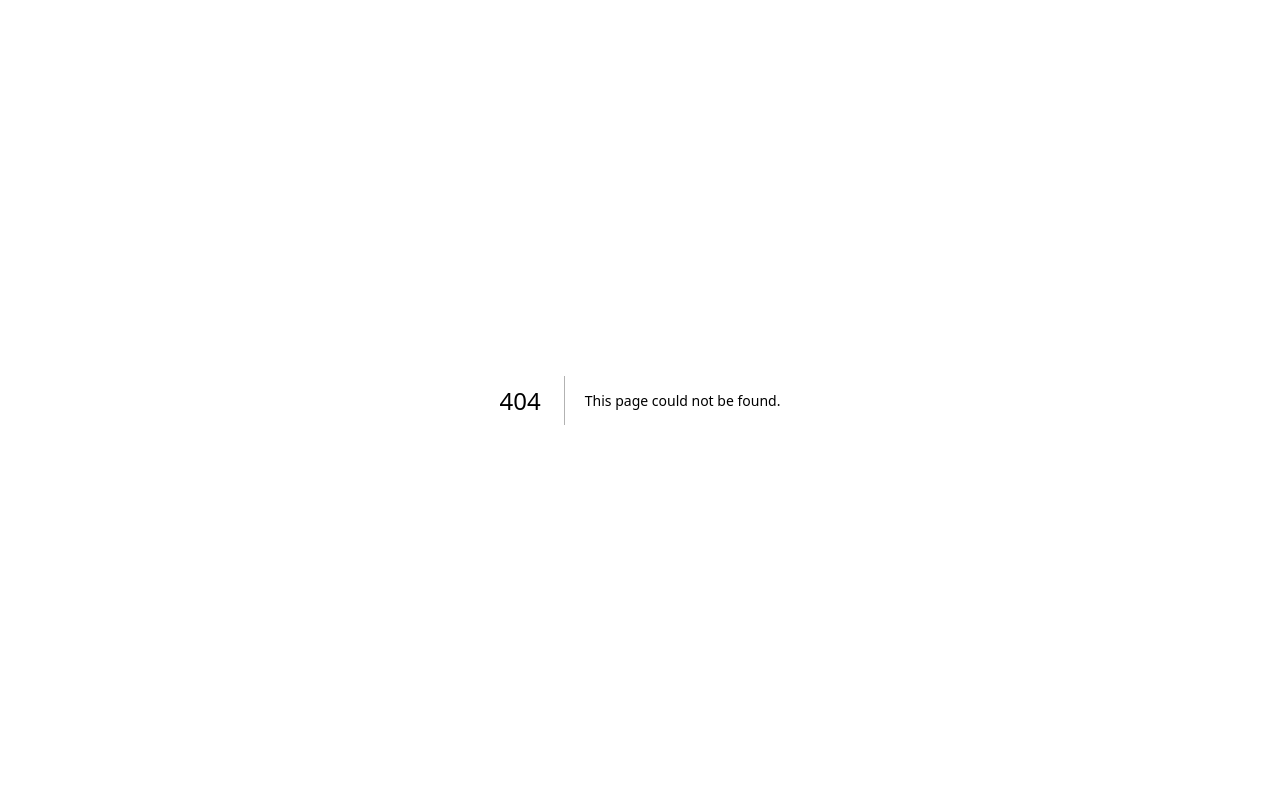
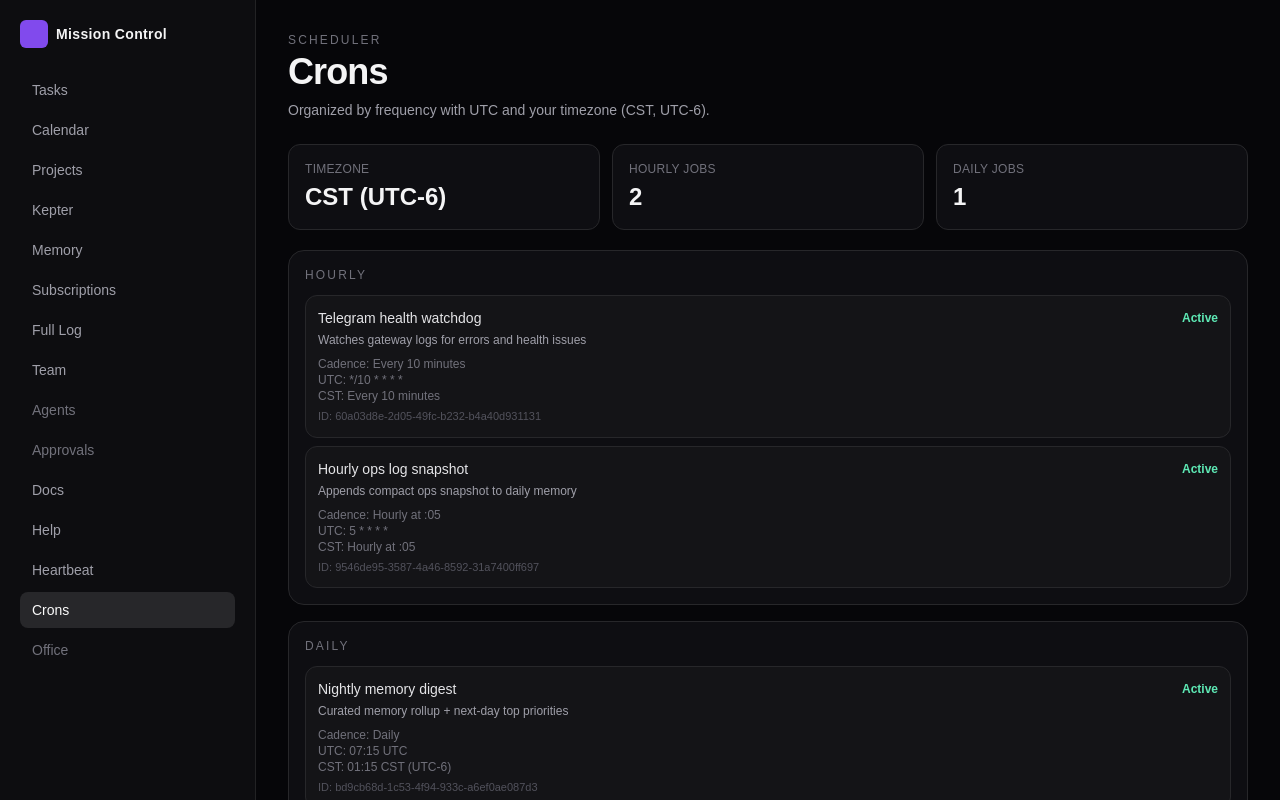
Before and after one commit to maltch1977/mission_control, a Next.js app in the folder mission-control/: page /crons in a window 1280 px wide. Before the commit this address had no page. Shown: the top 800 px of the page. Built offline with nearby package versions, Linux system fonts and the light colour scheme.

Commit message:
Add Crons tab with hourly/daily/weekly organization and CST mapping

```diff
--- /dev/null
+++ b/mission-control/src/app/crons/page.tsx
@@ -0,0 +1,124 @@
+"use client";
+
+import { Sidebar } from "@/components/sidebar";
+
+type CronItem = {
+  name: string;
+  cadence: string;
+  utc: string;
+  cst: string;
+  purpose: string;
+  id: string;
+  status: "Active" | "Paused";
+};
+
+const hourly: CronItem[] = [
+  {
+    name: "Telegram health watchdog",
+    cadence: "Every 10 minutes",
+    utc: "*/10 * * * *",
+    cst: "Every 10 minutes",
+    purpose: "Watches gateway logs for errors and health issues",
+    id: "60a03d8e-2d05-49fc-b232-b4a40d931131",
+    status: "Active",
+  },
+  {
+    name: "Hourly ops log snapshot",
+    cadence: "Hourly at :05",
+    utc: "5 * * * *",
+    cst: "Hourly at :05",
+    purpose: "Appends compact ops snapshot to daily memory",
+    id: "9546de95-3587-4a46-8592-31a7400ff697",
+    status: "Active",
+  },
+];
+
+const daily: CronItem[] = [
+  {
+    name: "Nightly memory digest",
+    cadence: "Daily",
+    utc: "07:15 UTC",
+    cst: "01:15 CST (UTC-6)",
+    purpose: "Curated memory rollup + next-day top priorities",
+    id: "bd9cb68d-1c53-4f94-933c-a6ef0ae087d3",
+    status: "Active",
+  },
+];
+
+export default function CronsPage() {
+  return (
+    <div className="min-h-screen bg-[#060609] text-zinc-100">
+      <div className="flex min-h-screen w-full">
+        <Sidebar />
+
+        <main className="flex-1 px-5 py-6 md:px-8 md:py-8">
+          <header className="mb-6">
+            <p className="text-xs uppercase tracking-[0.18em] text-zinc-500">Scheduler</p>
+            <h1 className="mt-1 text-4xl font-semibold tracking-tight">Crons</h1>
+            <p className="mt-2 text-sm text-zinc-400">
+              Organized by frequency with UTC and your timezone (CST, UTC-6).
+            </p>
+          </header>
+
+          <section className="mb-5 grid grid-cols-1 gap-3 md:grid-cols-3">
+            <Stat label="Timezone" value="CST (UTC-6)" />
+            <Stat label="Hourly Jobs" value={String(hourly.length)} />
+            <Stat label="Daily Jobs" value={String(daily.length)} />
+          </section>
+
+          <Group title="Hourly">
+            {hourly.map((job) => (
+              <CronCard key={job.id} job={job} />
+            ))}
+          </Group>
+
+          <Group title="Daily">
+            {daily.map((job) => (
+              <CronCard key={job.id} job={job} />
+            ))}
+          </Group>
+
+          <Group title="Weekly">
+            <p className="text-sm text-zinc-400">No weekly jobs configured yet.</p>
+          </Group>
+        </main>
+      </div>
+    </div>
+  );
+}
+
+function Group({ title, children }: { title: string; children: React.ReactNode }) {
+  return (
+    <section className="mb-4 rounded-2xl border border-zinc-800 bg-[#0e0e12] p-4">
+      <h2 className="mb-3 text-xs uppercase tracking-[0.18em] text-zinc-500">{title}</h2>
+      <div className="space-y-2">{children}</div>
+    </section>
+  );
+}
+
+function CronCard({ job }: { job: CronItem }) {
+  return (
+    <article className="rounded-xl border border-zinc-800 bg-zinc-900/60 p-3">
+      <div className="mb-1 flex items-center justify-between gap-3">
+        <p className="text-sm font-medium text-zinc-200">{job.name}</p>
+        <p className={`text-xs font-semibold ${job.status === "Active" ? "text-emerald-300" : "text-zinc-400"}`}>
+          {job.status}
+        </p>
+      </div>
+      <p className="text-xs text-zinc-400">{job.purpose}</p>
+      <p className="mt-2 text-xs text-zinc-500">Cadence: {job.cadence}</p>
+      <p className="text-xs text-zinc-500">UTC: {job.utc}</p>
+      <p className="text-xs text-zinc-500">CST: {job.cst}</p>
+      <p className="mt-1 text-[11px] text-zinc-600">ID: {job.id}</p>
+    </article>
+  );
+}
+
+function Stat({ label, value }: { label: string; value: string }) {
+  return (
+    <div className="rounded-xl border border-zinc-800 bg-[#0e0e12] p-4">
+      <p className="text-xs uppercase tracking-wide text-zinc-500">{label}</p>
+      <p className="mt-1 text-2xl font-semibold text-zinc-100">{value}</p>
+    </div>
+  );
+}
--- a/mission-control/src/components/sidebar.tsx
+++ b/mission-control/src/components/sidebar.tsx
@@ -17,6 +17,7 @@ const navItems = [
   { label: "Docs", href: "/docs" },
   { label: "Help", href: "/help" },
   { label: "Heartbeat", href: "/heartbeat" },
+  { label: "Crons", href: "/crons" },
   { label: "Office", href: "#" },
 ];
 
```
